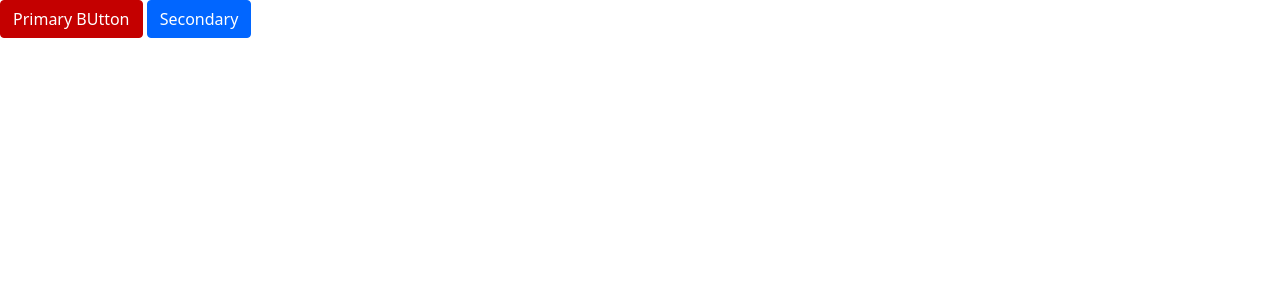
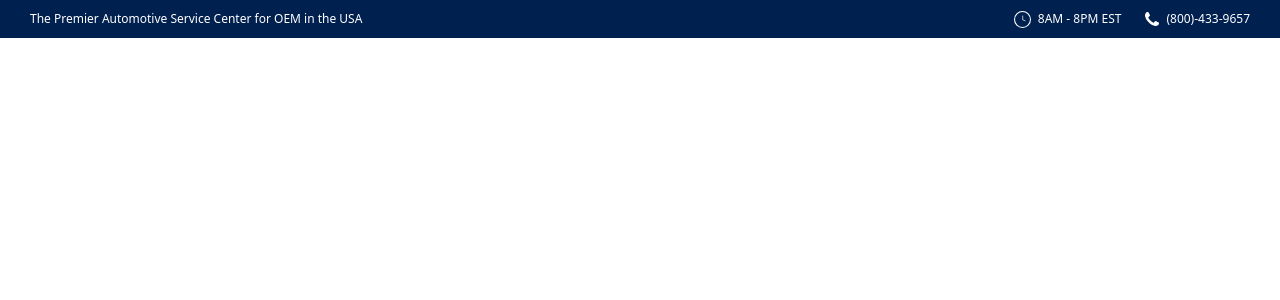
Before and after one commit to brucetangdesign/modelelectronics, a PHP site: page / in a window 1280 px wide. Shown: the top 300 px of the page. Run offline with PHP 8.4, Linux system fonts and the light colour scheme.

Commit message:
site setup

```diff
--- /dev/null
+++ b/app/header.php
@@ -0,0 +1,12 @@
+<header id="header" class="container-fluid p-0">
+  <div id="header-top-bar" class="container-fluid">
+    <div class="container p-0 top-bar-contents d-flex justify-content-between m-auto">
+      <div class="header-tagline p-0">The Premier Automotive Service Center for OEM in the USA</div>
+      <div class="header-hours-contact d-flex p-0">
+        <div class="header-hours">8AM - 8PM EST</div>
+        <div class="header-phone ms-sm-3 ms-md-4"><a href="tel:+800-433-9657">(800)-433-9657</a></div>
+      </div>
+    </div>
+  </div>
+  <nav></nav>
+</header>
--- a/app/index.html
+++ b/app/index.php
@@ -9,8 +9,7 @@
 </head>
 
 <body>
-  <button class="btn btn-primary">Primary BUtton</button>
-  <button class="btn btn-secondary">Secondary</button>
+  <?php include 'header.php'; ?>
 </body>
 
 </html>
--- /dev/null
+++ b/app/scss/_buttons.scss
@@ -0,0 +1,16 @@
+.btn {
+  box-shadow: 2px 2px rgba(0,0,0,0.16);
+  font-family: "Inter-Bold";
+  text-transform: uppercase;
+
+  &:after {
+    content: '';
+    display: inline-block;
+    background-image: url('../images/icon-caret-right-white.svg');
+    background-repeat: no-repeat;
+    background-size: contain;
+    width: 7px;
+    height: 11px;
+    margin-left: 10px;
+  }
+}
--- /dev/null
+++ b/app/scss/_fonts.scss
@@ -0,0 +1,17 @@
+@font-face {
+  font-family: 'Inter-Regular';
+  src: url('../fonts/Inter-Regular.woff2') format('woff2'),
+    url('fonts/Inter-Regular.woff') format('woff');
+}
+
+@font-face {
+  font-family: 'Inter-Bold';
+  src: url('../fonts/Inter-Bold.woff2') format('woff2'),
+    url('fonts/Inter-Bold.woff') format('woff');
+}
+
+@font-face {
+  font-family: 'Inter-ExtraBold';
+  src: url('../fonts/Inter-ExtraBold.woff2') format('woff2'),
+    url('fonts/Inter-ExtraBold.woff') format('woff');
+}
--- /dev/null
+++ b/app/scss/_header.scss
@@ -0,0 +1,57 @@
+#header-top-bar {
+  background-color: $model-dark-blue;
+  padding: 10px 50px;
+  color: $white;
+  font-size: 14px;
+
+  @include media-breakpoint-down(s) {
+    padding-left: 30px !important;
+    padding-right: 30px !important;
+  }
+
+  @include media-breakpoint-down(m) {
+    padding-left: 40px;
+    padding-right: 40px;
+    font-size: 12px;
+  }
+}
+
+.top-bar-contents {
+  @include media-breakpoint-down(xxl) {
+    max-width: 100% !important;
+  }
+}
+
+.header-hours, .header-phone {
+  display: flex;
+  align-items: center;
+
+  &:before {
+    content: '';
+    display: inline-block;
+    background-repeat: no-repeat;
+    background-size: contain;
+    margin-right: 7px;
+  }
+}
+
+.header-hours {
+  &:before {
+    background-image: url('../images/icon-clock-white.svg');
+    width: 17px;
+    height: 17px;
+  }
+}
+
+.header-phone {
+  &:before {
+    background-image: url('../images/icon-phone-white.svg');
+    width: 14px;
+    height: 14px;
+  }
+
+  a {
+    text-decoration: none;
+    color: $white;
+  }
+}
--- a/app/scss/_variables.scss
+++ b/app/scss/_variables.scss
@@ -1,2 +1,19 @@
+// Colors
 $primary: #C40000;
 $secondary: #0166FF;
+$model-dark-blue: #002050;
+$body-color: #000000;
+
+//Buttons
+$btn-border-radius: 3px;
+$btn-border-radius-sm: 3px;
+$btn-border-radius-lg: 3px;
+$btn-padding-y: 12px;
+$btn-padding-x: 20px;
+
+//Cntainers
+$container-max-widths: (sm: 540px,
+  md: 720px,
+  lg: 960px,
+  xl: 1140px,
+  xxl: 1440px);
--- a/app/scss/modelelectronics.scss
+++ b/app/scss/modelelectronics.scss
@@ -1,2 +1,5 @@
+@import 'fonts';
 @import 'variables';
 @import '../../node_modules/bootstrap/scss/bootstrap.scss';
+@import 'buttons';
+@import 'header';
--- a/package.json
+++ b/package.json
@@ -19,6 +19,7 @@
   "devDependencies": {
     "browser-sync": "^2.27.9",
     "gulp": "^4.0.2",
+    "gulp-connect-php": "^1.0.3",
     "gulp-sass": "^5.1.0"
   },
   "dependencies": {
```
Also changed, not shown: gulpfile.js (+9 -2 lines), app/css/modelelectronics.css, app/fonts/Inter-Bold.woff (added), app/fonts/Inter-Bold.woff2 (added), app/fonts/Inter-ExtraBold.woff (added), app/fonts/Inter-ExtraBold.woff2 (added), app/fonts/Inter-Regular.woff (added), app/fonts/Inter-Regular.woff2 (added), app/images/icon-caret-right-white.svg (added), app/images/icon-clock-white.svg (added), app/images/icon-phone-white.svg (added), package-lock.json.
